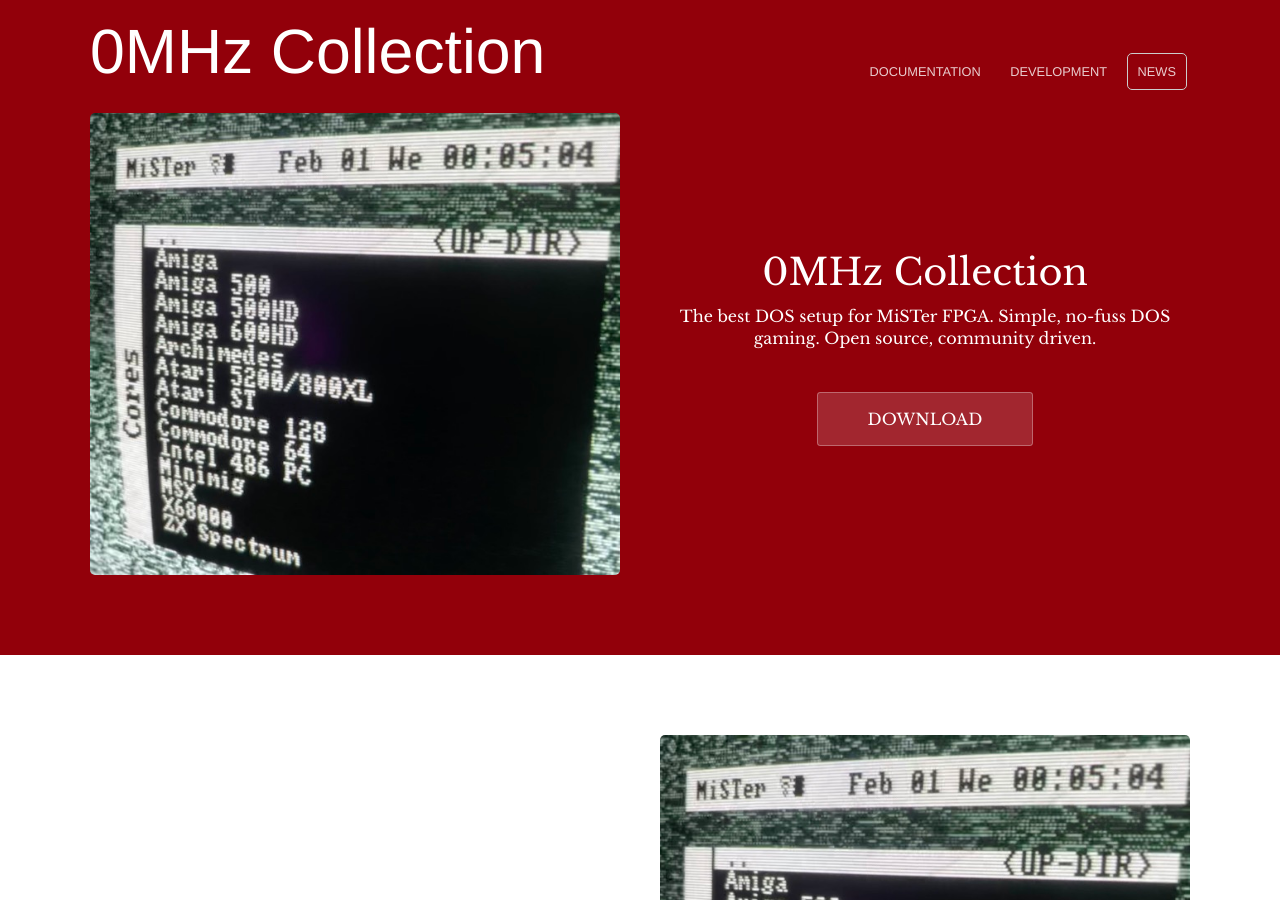
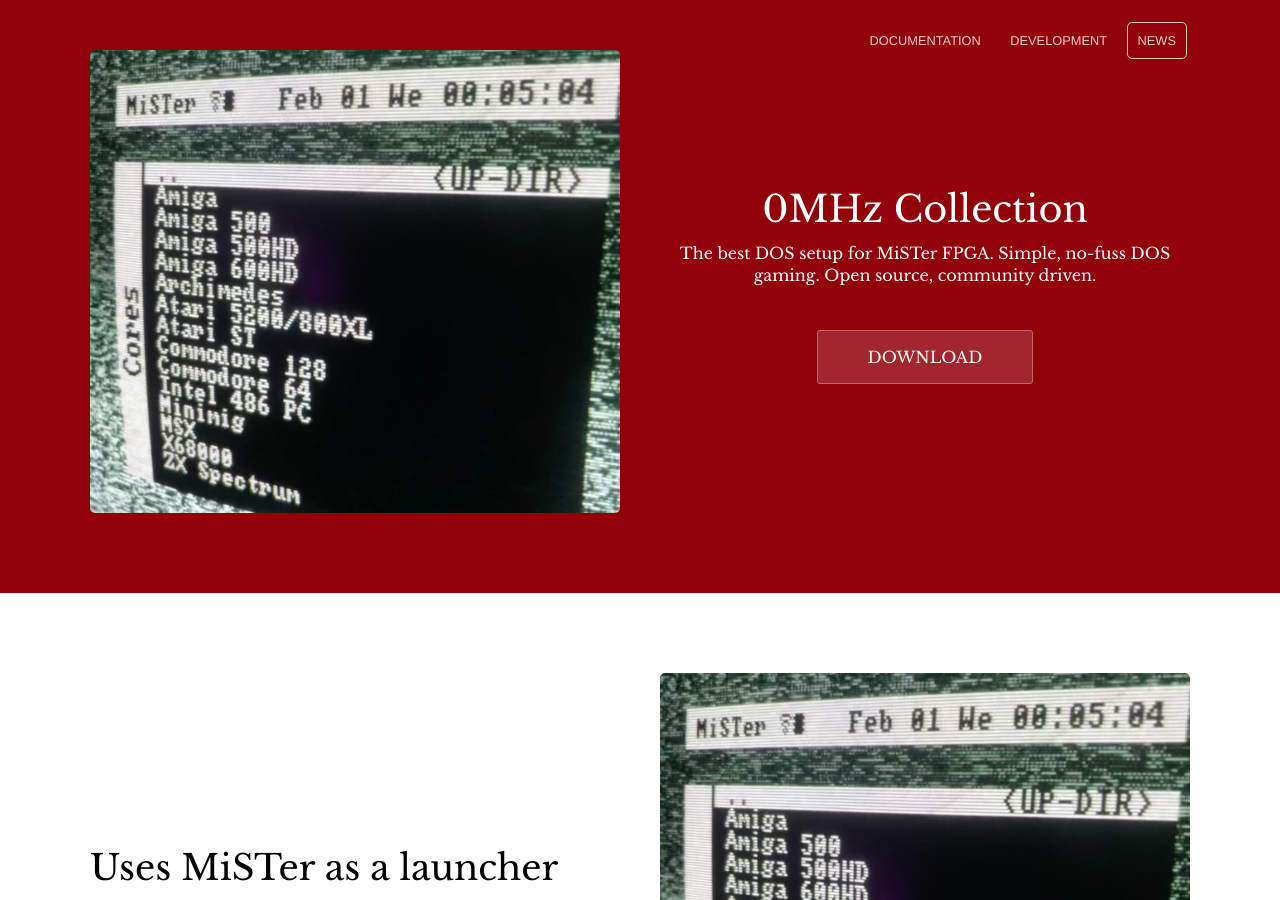
Before and after one commit to 0mhz-net/0mhz-net.github.io, a Jekyll site: the page built from index.html, in a window 1280 px wide and 900 px high. Built offline with Jekyll 4.4.1, drawn with Linux system fonts in a browser that asks for light colours.

Commit message:
Hide the link if on front page

```diff
--- a/_layouts/default.html
+++ b/_layouts/default.html
@@ -18,7 +18,7 @@
 	<body>
 		<header>
 			<div class="container">
-				<div class="company-name"><h1 style="margin: 0.5em 0" {% if page.url =='/' %} style="visibility:hidden" {% endif %}><a href="{{ site.baseurl }}/">0MHz Collection</a></h1></div>
+				<div class="company-name"><h1 style="0.5em 0"><a {% if page.url =='/' %} style="visibility:hidden" {% endif %} href="{{ site.baseurl }}/">0MHz Collection</a></h1></div>
 				{% include navigation.html %}
 			</div>
 		</header>
```
